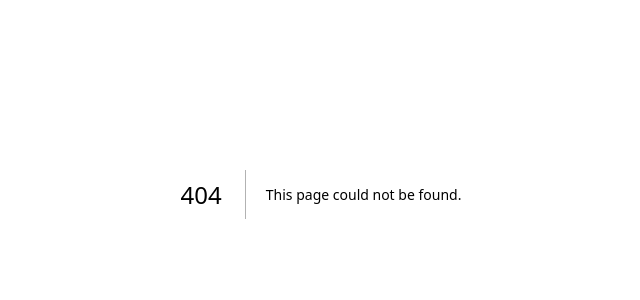
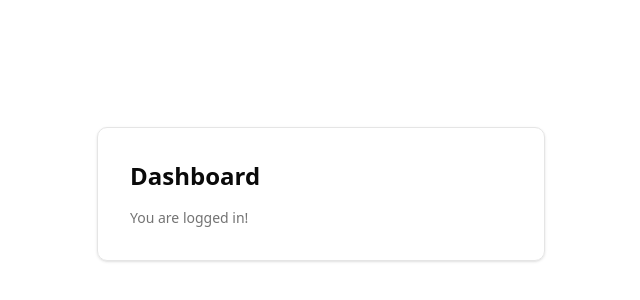
Before and after one commit to andrew-dev-p/nextjs-firebase-twitter-clone, a Next.js app in the folder client/: page /dashboard in a window 1280 px wide. Before the commit this address had no page. Shown: the part 206-506 px from the top of the page, without its empty margins (319-959 px from the left). Built offline with nearby package versions, Linux system fonts and the light colour scheme.

Commit message:
Add dashboard page temporarily

```diff
--- /dev/null
+++ b/client/app/dashboard/page.tsx
@@ -0,0 +1,10 @@
+export default function DashboardPage() {
+  return (
+    <div className="flex min-h-screen flex-col items-center justify-center p-4">
+      <div className="w-full max-w-md space-y-4 rounded-lg border p-8 shadow-sm">
+        <h1 className="text-2xl font-bold">Dashboard</h1>
+        <p className="text-sm text-muted-foreground">You are logged in!</p>
+      </div>
+    </div>
+  );
+}
```
